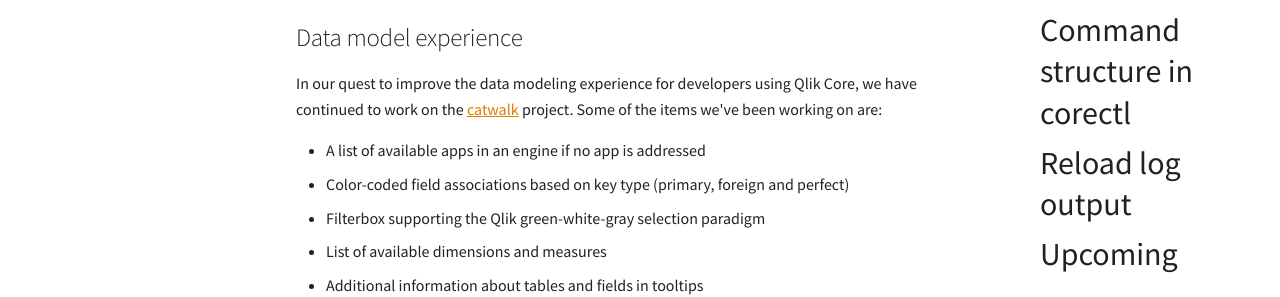
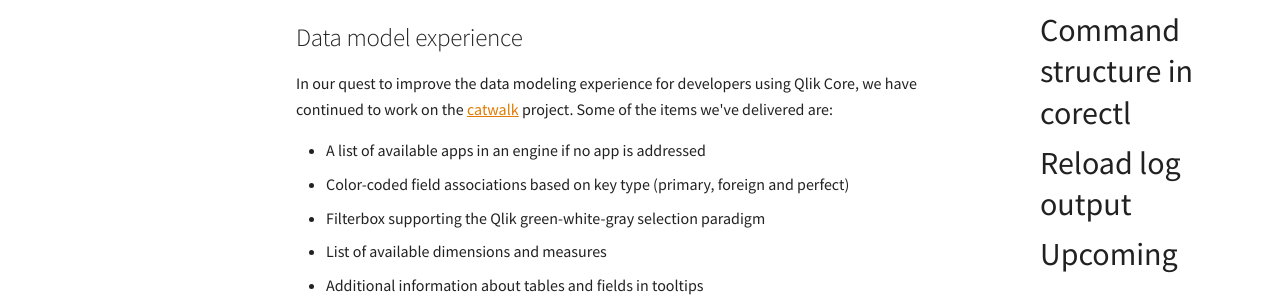
Before and after one commit to qlik-oss/core-website, an MkDocs documentation site: the page built from docs/updates/2018-11.md, in a window 1280 px wide and 900 px high. Shown: the part 369-666 px from the top of the window. Built offline with MkDocs 1.6.1 and Material for MkDocs 9.7.7, drawn with Linux system fonts in a browser that asks for light colours; nearby versions of some CDN libraries; library files that are not in the unit come from our copies; comment, search, counter and statistics services are not loaded.

Commit message:
Clarify what has been delivered

```diff
--- a/docs/updates/2018-11.md
+++ b/docs/updates/2018-11.md
@@ -6,7 +6,7 @@
 ## Data model experience
 
 In our quest to improve the data modeling experience for developers using Qlik Core, we have continued to work on the
-[catwalk](https://github.com/qlik-oss/catwalk) project. Some of the items we've been working on are:
+[catwalk](https://github.com/qlik-oss/catwalk) project. Some of the items we've delivered are:
 
 * A list of available apps in an engine if no app is addressed
 * Color-coded field associations based on key type (primary, foreign and perfect)
```
